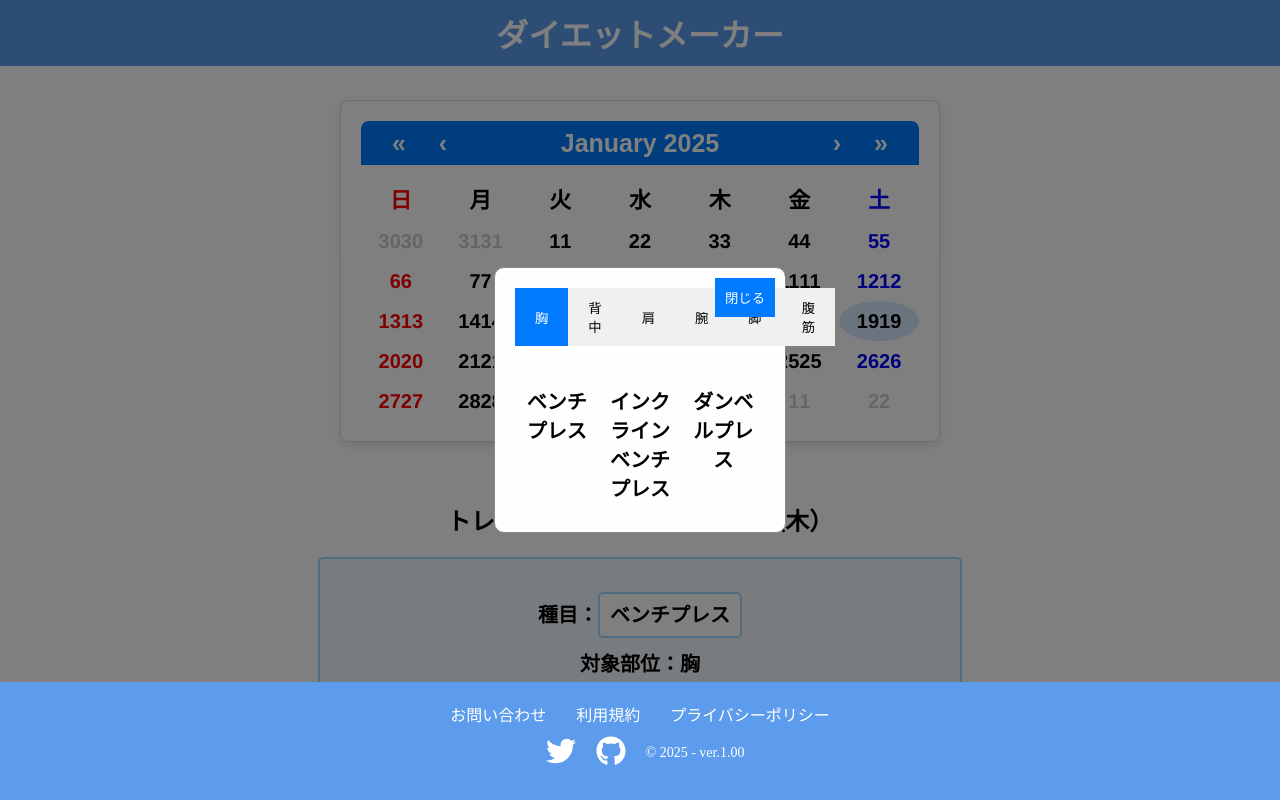
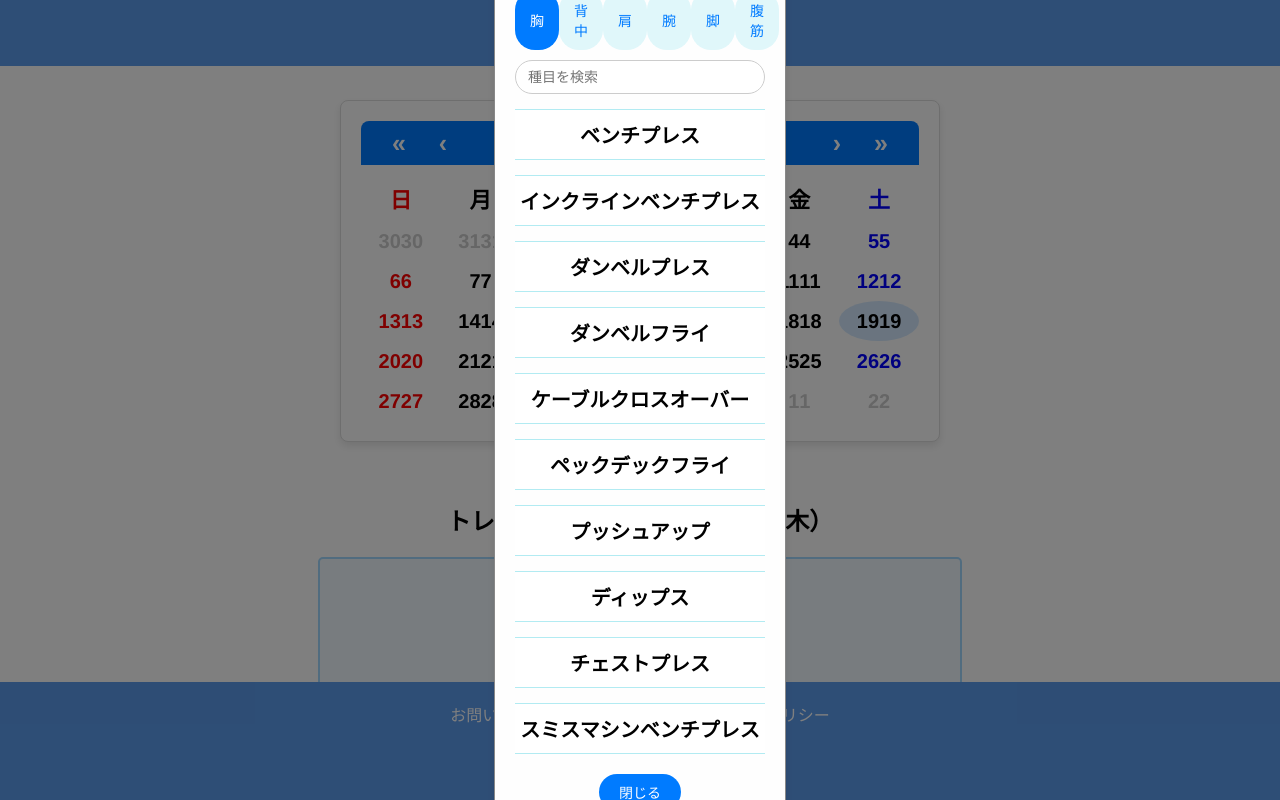
Before and after one commit to michihiro721/diet-maker, a React (Create React App) app in the folder frontend/: page / in a window 1280 px wide. Both pictures are taken after a click on the element "ベンチプレス". Shown: the top 800 px of the page. Built offline with nearby package versions, Linux system fonts and the light colour scheme.

Commit message:
モーダルウィンドウデザイン途中

```diff
--- a/frontend/src/components/Home/Body/TrainingRecord/CustomizedTraining/CustomizedTraining.jsx
+++ b/frontend/src/components/Home/Body/TrainingRecord/CustomizedTraining/CustomizedTraining.jsx
@@ -1,29 +1,65 @@
+// このファイルは、トレーニング種目選択モーダルウィンドウのコンポーネントを定義しています。
+// モーダルウィンドウは、トレーニング種目を選択するためのインターフェースを提供し、
+// 部位ごとの種目リストを表示します。
+
 import React, { useState } from "react";
 import "./styles/customized-training.css";
 
 const CustomizedTraining = ({ currentExercise, onExerciseChange, closeModal }) => {
+  // 選択された部位を管理する状態
   const [selectedPart, setSelectedPart] = useState("胸");
+  // 検索用の入力値を管理する状態
+  const [searchTerm, setSearchTerm] = useState("");
+
+  // 各部位ごとのトレーニング種目リスト
   const exercises = {
-    胸: ["ベンチプレス", "インクラインベンチプレス", "ダンベルプレス"],
-    背中: ["ラットプルダウン", "デッドリフト", "懸垂"],
-    肩: ["ショルダープレス", "サイドレイズ", "フロントレイズ"],
-    腕: ["アームカール", "トライセプスエクステンション", "ダンベルカール"],
-    脚: ["スクワット", "レッグプレス", "カーフレイズ"],
-    腹筋: ["クランチ", "プランク", "レッグレイズ"],
+    胸: [
+      "ベンチプレス", "インクラインベンチプレス", "ダンベルプレス", "ダンベルフライ", "ケーブルクロスオーバー",
+      "ペックデックフライ", "プッシュアップ", "ディップス", "チェストプレス", "スミスマシンベンチプレス"
+    ],
+    背中: [
+      "ラットプルダウン", "デッドリフト", "懸垂", "ベントオーバーロウ", "シーテッドロウ",
+      "ワンハンドダンベルロウ", "Tバーロウ", "プルオーバー", "バックエクステンション", "リバースフライ"
+    ],
+    肩: [
+      "ショルダープレス", "サイドレイズ", "フロントレイズ", "リアレイズ", "アップライトロウ",
+      "アーノルドプレス", "ダンベルショルダープレス", "ケーブルサイドレイズ", "ケーブルフロントレイズ", "ケーブルリアレイズ"
+    ],
+    腕: [
+      "アームカール", "トライセプスエクステンション", "ダンベルカール", "ケーブルプレスダウン", "ケーブルカール",
+      "プリーチャーカール", "ハンマーカール", "フレンチプレス", "キックバック", "リストカール"
+    ],
+    脚: [
+      "スクワット", "レッグプレス", "カーフレイズ", "レッグエクステンション", "レッグカール",
+      "ランジ", "ブルガリアンスクワット", "シシースクワット", "ヒップスラスト", "グルートブリッジ"
+    ],
+    腹筋: [
+      "クランチ", "プランク", "レッグレイズ", "シットアップ", "バイシクルクランチ",
+      "ロシアンツイスト", "マウンテンクライマー", "ヒールタッチ", "トゥータッチ", "ハンギングレッグレイズ"
+    ]
   };
 
+  // 部位が変更されたときの処理
   const handlePartChange = (part) => {
     setSelectedPart(part);
+    setSearchTerm("");
   };
 
+  // 種目が選択されたときの処理
   const handleExerciseSelect = (exercise) => {
     onExerciseChange(exercise); // 親コンポーネントの状態を更新
-    closeModal();
+    closeModal(); // モーダルを閉じる
   };
+
+  // 検索結果に基づいて種目リストをフィルタリング
+  const filteredExercises = exercises[selectedPart].filter((exercise) =>
+    exercise.toLowerCase().includes(searchTerm.toLowerCase())
+  );
 
   return (
     <div className="modal-overlay" onClick={closeModal}>
       <div className="modal-content" onClick={(e) => e.stopPropagation()}>
+        {/* 部位選択ボタン */}
         <div className="part-selector">
           {Object.keys(exercises).map((part) => (
             <button
@@ -35,8 +71,19 @@ const CustomizedTraining = ({ currentExercise, onExerciseChange, closeModal }) =
             </button>
           ))}
         </div>
+        {/* 種目検索入力フィールド */}
+        <input
+          type="text"
+          id="exercise-search"
+          name="exercise-search"
+          placeholder="種目を検索"
+          value={searchTerm}
+          onChange={(e) => setSearchTerm(e.target.value)}
+          className="search-input"
+        />
+        {/* 種目リスト */}
         <div className="exercise-list">
-          {exercises[selectedPart].map((exercise) => (
+          {filteredExercises.map((exercise) => (
             <p
               key={exercise}
               className="exercise-item"
@@ -46,6 +93,7 @@ const CustomizedTraining = ({ currentExercise, onExerciseChange, closeModal }) =
             </p>
           ))}
         </div>
+        {/* モーダルを閉じるボタン */}
         <button className="close-button" onClick={closeModal}>
           閉じる
         </button>
--- a/frontend/src/components/Home/Body/TrainingRecord/CustomizedTraining/styles/customized-training.css
+++ b/frontend/src/components/Home/Body/TrainingRecord/CustomizedTraining/styles/customized-training.css
@@ -1,62 +1,121 @@
+/*
+  このファイルは、トレーニング種目選択モーダルウィンドウのスタイルを定義しています。
+  モーダルウィンドウは、トレーニング種目を選択するためのインターフェースを提供し、
+  部位ごとの種目リストを表示します。
+*/
+
 .modal-overlay {
+    /* モーダルのオーバーレイ部分のスタイル */
     position: fixed;
     top: 0;
     left: 0;
     width: 100%;
     height: 100%;
-    background: rgba(0, 0, 0, 0.5);
+    background: rgba(0, 0, 0, 0.5); /* 半透明の黒背景 */
     display: flex;
     justify-content: center;
     align-items: center;
+    z-index: 1000; /* オーバーレイの重なり順を最前面に */
   }
 
-  .modal-content {
-    background: white;
+.modal-content {
+    /* モーダルのコンテンツ部分のスタイル */
+    background: #f9f9f9;
     padding: 20px;
-    border-radius: 8px;
-    max-width: 600px;
-    width: 100%;
-    position: relative;
-  }
-
+    border-radius: 10px;
+    width: 200px; /* 横幅をさらに広く設定 */
+    max-width: 1200px; /* 最大幅を1200pxに設定 */
+    box-shadow: 0 4px 8px rgba(0, 0, 0, 0.1); /* 軽い影を追加 */
+    overflow: hidden;
+}
   .part-selector {
+    /* 部位選択ボタンのコンテナスタイル */
     display: flex;
-    justify-content: space-around;
-    margin-bottom: 20px;
+    justify-content: space-evenly;
+    margin-bottom: 10px;
   }
 
   .part-button {
-    padding: 10px 20px;
+    /* 部位選択ボタンのスタイル */
+    padding: 10px 15px;
     border: none;
-    background: #f0f0f0;
+    border-radius: 20px;
+    background: #e0f7fa;
+    color: #007bff;
+    font-size: 14px;
     cursor: pointer;
+    transition: background-color 0.3s ease, color 0.3s ease; /* 背景色と文字色の変化をスムーズに */
+  }
+
+  .part-button:hover {
+    /* 部位選択ボタンのホバースタイル */
+    background: #b2ebf2;
+    color: #0056b3;
   }
 
   .part-button.active {
+    /* アクティブな部位選択ボタンのスタイル */
     background: #007bff;
     color: white;
   }
 
-  .exercise-list {
-    display: flex;
-    flex-wrap: wrap;
-    justify-content: space-around;
+  .search-input {
+    /* 検索入力フィールドのスタイル */
+    width: 100%;
+    padding: 8px 12px;
+    margin-bottom: 10px;
+    border: 1px solid #ccc;
+    border-radius: 20px;
+    box-sizing: border-box;
+    font-size: 14px;
   }
 
-  .exercise-item {
-    width: 30%;
+  .exercise-list {
+    /* 種目リストのコンテナスタイル */
+    max-height: 4500px; /* 高さを広く設定 */
+    overflow-y: auto; /* 縦スクロールを有効に */
+    display: flex;
+    flex-direction: column;
+    align-items: center;
+  }
+
+.exercise-item {
+    /* 種目アイテムのスタイル */
+    width: 100%;
     text-align: center;
-    margin-bottom: 20px;
+    padding: 10px;
+    margin: 5px 0;
+    border: 1px solid #b2ebf2;
+    border-radius: 10px;
+    background: #fff;
+    font-size: 14px;
+    color: #000;
     cursor: pointer;
+    transition: background-color 0.3s ease, color 0.3s ease; /* 背景色と文字色の変化をスムーズに */
+}
+
+  .exercise-item:hover {
+    /* 種目アイテムのホバースタイル */
+    background: #e0f7fa;
+    color: #007bff;
   }
 
   .close-button {
-    position: absolute;
-    top: 10px;
-    right: 10px;
+    /* モーダルを閉じるボタンのスタイル */
+    display: block;
+    margin: 10px auto 0;
+    padding: 8px 20px;
     background: #007bff;
     color: white;
     border: none;
-    padding: 10px;
+    border-radius: 20px;
     cursor: pointer;
+    font-size: 14px;
+    transition: background-color 0.3s ease, transform 0.3s ease; /* 背景色と拡大の変化をスムーズに */
   }
+
+  .close-button:hover {
+    /* モーダルを閉じるボタンのホバースタイル */
+    background: #0056b3;
+    transform: scale(1.05); /* ボタンを少し拡大 */
+  }
```
